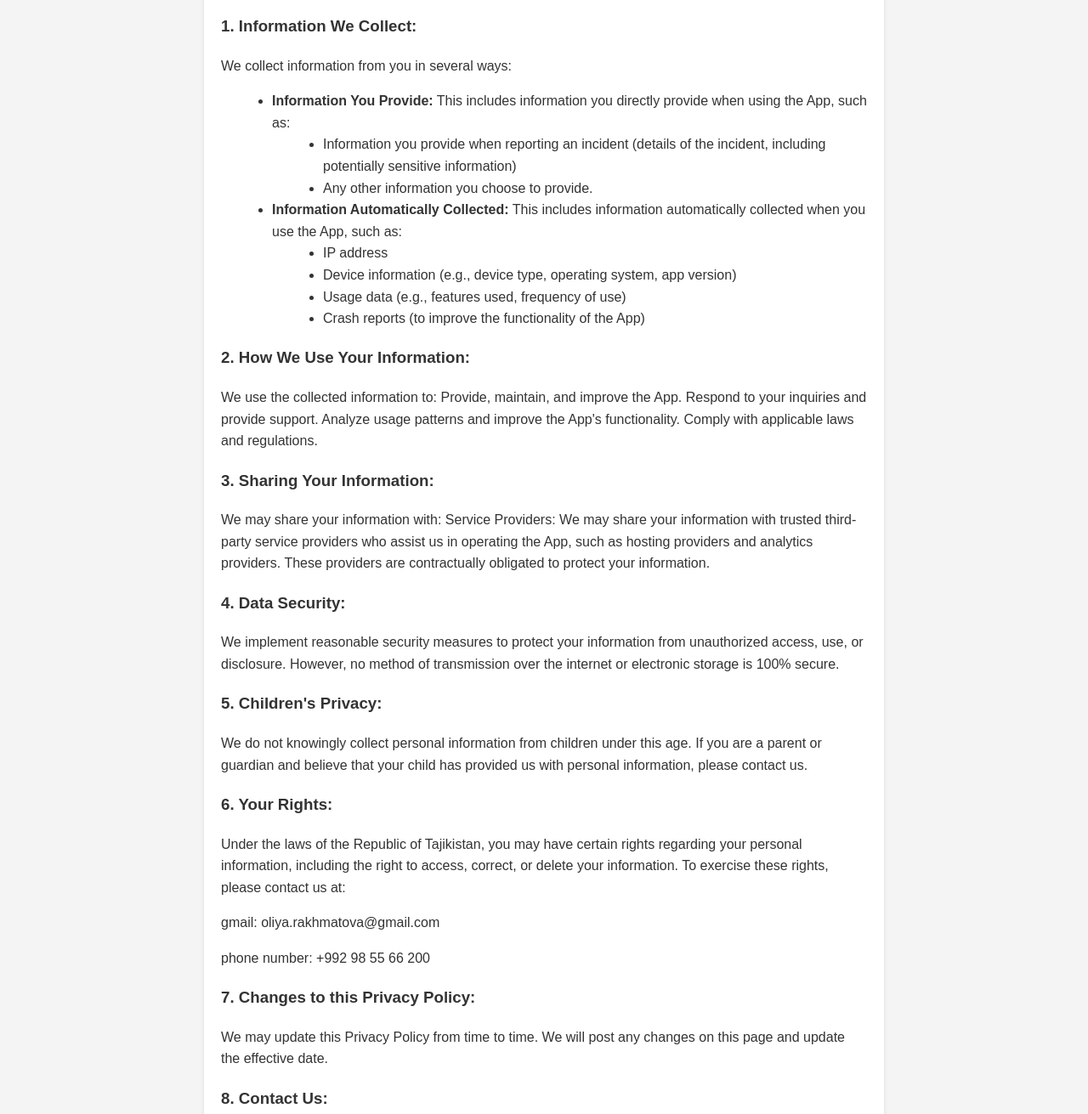
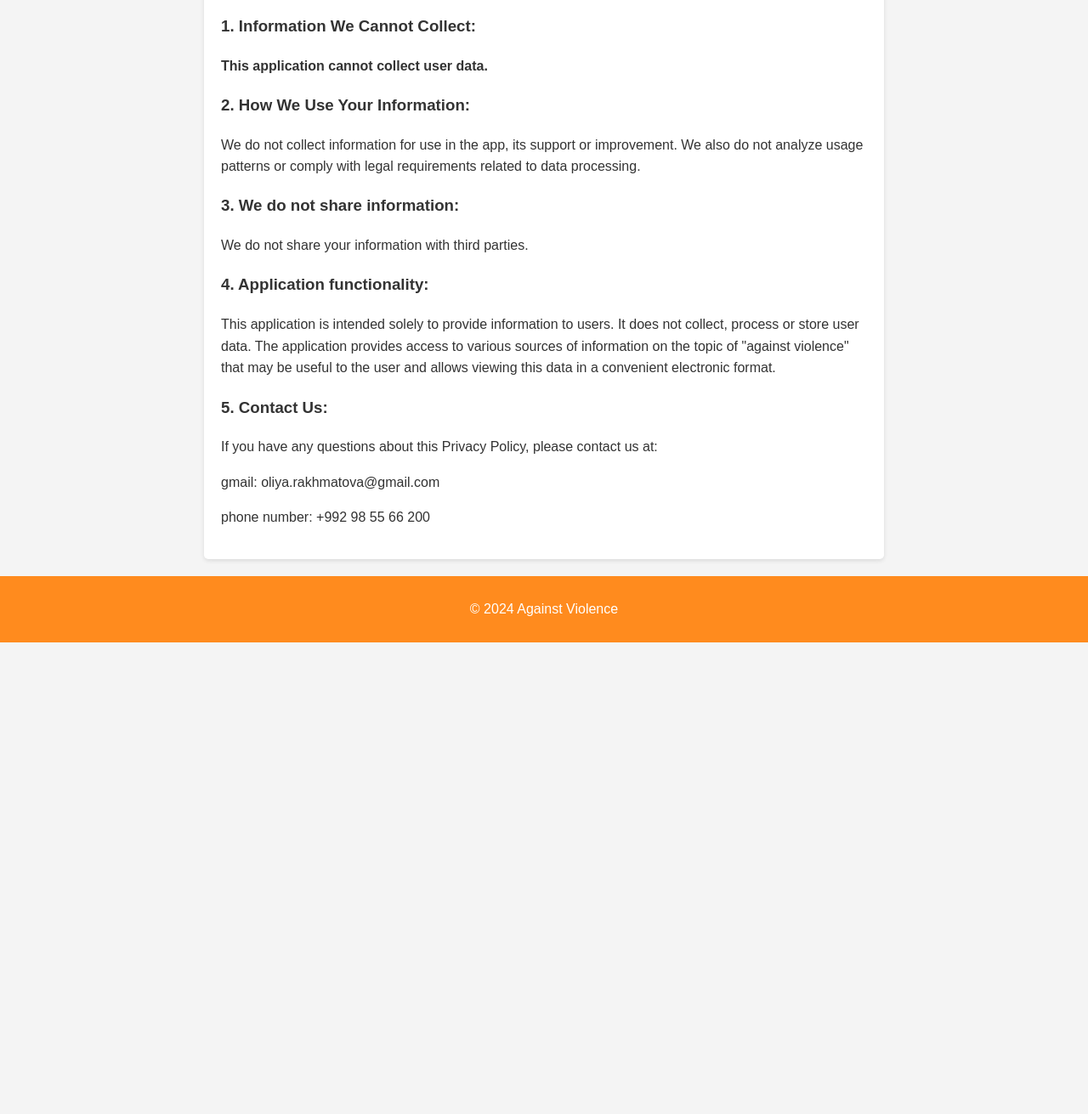
Before and after one commit to docstr/privacy_policy_mob_app, a plain HTML site: page index.html in a window 1280 px wide. Shown: the part 399-1710 px from the top of the page at 85% size. After the commit the page ends 1155 px from the top, so only its background shows below. Drawn offline with Linux system fonts and the light colour scheme.

Commit message:
Update index.html

```diff
--- a/index.html
+++ b/index.html
@@ -21,69 +21,21 @@
                 and shares information collected from users within the Republic of Tajikistan. By using the App, you
                 agree to the terms of this Privacy Policy. If you do not agree, please do not use the App.</p>
 
-            <h3 class="animated-element">1. Information We Collect:</h3>
-            <p>We collect information from you in several ways:</p>
+            <h3 class="animated-element">1. Information We Cannot Collect:</h3>
+            <p><strong>This application cannot collect user data.</strong></p>
             <ul>
-                <li><strong>Information You Provide:</strong> This includes information you directly provide when using
-                    the App, such as:
-                    <ul>
-                        <li>Information you provide when reporting an incident (details of the incident, including
-                            potentially sensitive information)</li>
-                        <li>Any other information you choose to provide.</li>
-                    </ul>
-                </li>
-                <li><strong>Information Automatically Collected:</strong> This includes information automatically
-                    collected when you use the App, such as:
-                    <ul>
-                        <li>IP address</li>
-                        <li>Device information (e.g., device type, operating system, app version)</li>
-                        <li>Usage data (e.g., features used, frequency of use)</li>
-                        <li>Crash reports (to improve the functionality of the App)</li>
-                    </ul>
-                </li>
             </ul>
 
             <h3 class="animated-element">2. How We Use Your Information:</h3>
-            <p>We use the collected information to:
+            <p>We do not collect information for use in the app, its support or improvement. We also do not analyze usage patterns or comply with legal requirements related to data processing.</p>
 
-                Provide, maintain, and improve the App.
+            <h3 class="animated-element">3. We do not share information:</h3>
+            <p>We do not share your information with third parties.</p>
 
-                Respond to your inquiries and provide support.
+            <h3 class="animated-element">4. Application functionality:</h3>
+            <p>This application is intended solely to provide information to users. It does not collect, process or store user data. The application provides access to various sources of information on the topic of "against violence" that may be useful to the user and allows viewing this data in a convenient electronic format.</p>
 
-                Analyze usage patterns and improve the App's functionality.
-
-                Comply with applicable laws and regulations.</p>
-
-            <h3 class="animated-element">3. Sharing Your Information:</h3>
-            <p>We may share your information with:
-
-                Service Providers: We may share your information with trusted third-party service providers who assist
-                us in operating the App, such as hosting providers and analytics providers. These providers are
-                contractually obligated to protect your information.</p>
-
-            <h3 class="animated-element">4. Data Security:</h3>
-            <p>We implement reasonable security measures to protect your information from unauthorized access, use, or
-                disclosure. However, no method of transmission over the internet or electronic storage is 100% secure.
-            </p>
-
-            <h3 class="animated-element">5. Children's Privacy:</h3>
-            <p>We do not knowingly collect personal information from children under this age. If you are a parent or
-                guardian and believe that your child has provided us with personal information, please contact us.
-            </p>
-
-            <h3 class="animated-element">6. Your Rights:</h3>
-            <p>Under the laws of the Republic of Tajikistan, you may have certain rights regarding your personal
-                information, including the right to access, correct, or delete your information. To exercise these
-                rights, please contact us at:</p>
-
-                <p>gmail: oliya.rakhmatova@gmail.com</p>
-                <p>phone number: +992 98 55 66 200</p>
-
-            <h3 class="animated-element">7. Changes to this Privacy Policy:</h3>
-            <p>We may update this Privacy Policy from time to time. We will post any changes on this page and update the
-                effective date.</p>
-
-            <h3 class="animated-element">8. Contact Us:</h3>
+            <h3 class="animated-element">5. Contact Us:</h3>
             <p>If you have any questions about this Privacy Policy, please contact us at:</p>
 
                 <p>gmail: oliya.rakhmatova@gmail.com</p>
```
